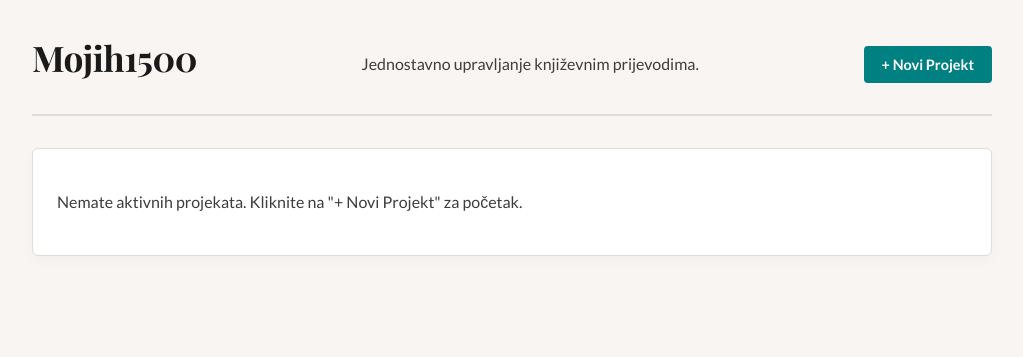
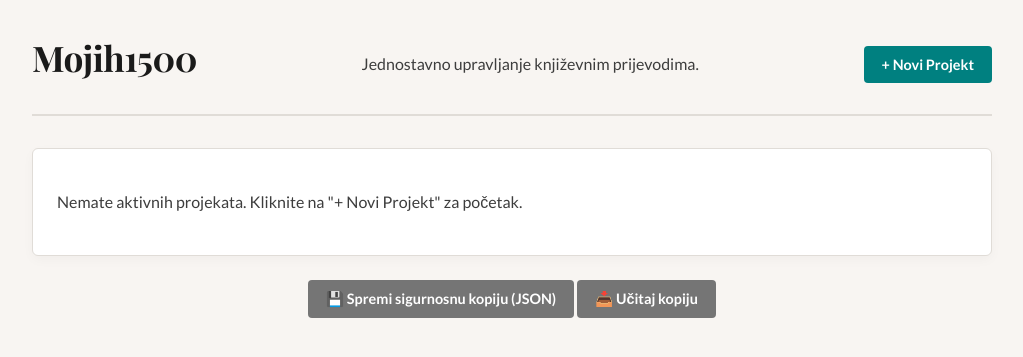
Before and after one commit to banovotz/banovotz.github.io, a Jekyll site: the page mojih1500/app/index.html, which Jekyll copies as it is, in a window 1280 px wide. Shown: the top 357 px of the page, without its empty margins (128-1151 px from the left). Built offline with Jekyll 4.4.1, drawn with Linux system fonts in a browser that asks for light colours; part of the change alters nothing that is shown.

Commit message:
Local storage implementation with export/import

```diff
--- a/mojih1500/app/app.js
+++ b/mojih1500/app/app.js
@@ -1,3 +1,14 @@
+// Omogućava trajno čuvanje podataka u pregledniku (spriječava Chrome da briše memoriju)
+if (navigator.storage && navigator.storage.persist) {
+  navigator.storage.persist().then(granted => {
+    if (granted) {
+      console.log("Pohrana podataka je trajna (persist enabled).");
+    } else {
+      console.warn("Preglednik može obrisati podatke ako zafali memorije.");
+    }
+  });
+}
+
 // --- INDEXEDDB LOGIKA ---
 const DB_NAME = 'PrevoditeljRitamDB';
 const DB_VERSION = 1;
@@ -1035,3 +1046,47 @@ function ocistiFormuProjekta() {
   const metrikaPreview = document.getElementById('metrika-preview');
   if (metrikaPreview) metrikaPreview.style.display = 'none';
 }
+
+
+/**
+ * Preuzima sve projekte kao .json datoteku na računalo.
+ */
+function izveziSigurnosnuKopiju() {
+  const projekti = dohvatiSveProjekte();
+  if (projekti.length === 0) {
+    alert("Nemate projekata za izvoz.");
+    return;
+  }
+  const dataStr = "data:text/json;charset=utf-8," + encodeURIComponent(JSON.stringify(projekti, null, 2));
+  const downloadAnchor = document.createElement('a');
+  downloadAnchor.setAttribute("href", dataStr);
+  downloadAnchor.setAttribute("download", `mojih1500_backup_${new Date().toISOString().slice(0,10)}.json`);
+  document.body.appendChild(downloadAnchor);
+  downloadAnchor.click();
+  downloadAnchor.remove();
+}
+
+/**
+ * Učitava projekte iz .json datoteke natrag u aplikaciju.
+ */
+function uveziSigurnosnuKopiju(event) {
+  const file = event.target.files[0];
+  if (!file) return;
+
+  const reader = new FileReader();
+  reader.onload = function(e) {
+    try {
+      const projekti = JSON.parse(e.target.result);
+      if (Array.isArray(projekti)) {
+        localStorage.setItem(STORAGE_KEY, JSON.stringify(projekti));
+        renderDashboard();
+        alert("Projekti uspješno učitani iz sigurnosne kopije!");
+      } else {
+        alert("Neispravna datoteka sigurnosne kopije.");
+      }
+    } catch (err) {
+      alert("Greška pri čitanju datoteke: " + err.message);
+    }
+  };
+  reader.readAsText(file);
+}
--- a/mojih1500/app/index.html
+++ b/mojih1500/app/index.html
@@ -134,6 +134,12 @@
     <!-- Projekti se dinamički učitavaju putem app.js -->
   </div>
 </div>
+<!-- HTML uvoz/izvoz rezervne kopije -->
+<div class="backup-actions" style="margin-top: 20px; text-align: center;">
+  <button onclick="izveziSigurnosnuKopiju()" class="btn-secondary">💾 Spremi sigurnosnu kopiju (JSON)</button>
+  <button onclick="document.getElementById('import-file-input').click()" class="btn-secondary">📥 Učitaj kopiju</button>
+  <input type="file" id="import-file-input" style="display:none;" onchange="uveziSigurnosnuKopiju(event)" accept=".json" />
+</div>
 
 <script src="app.js"></script>
 </body>
```
